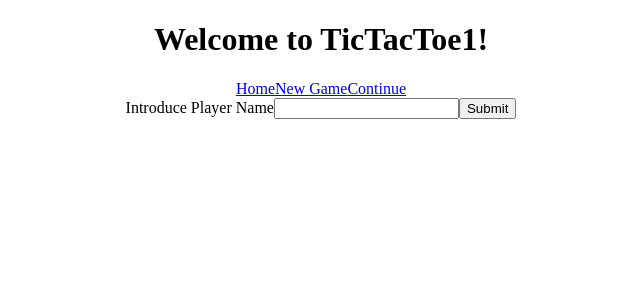
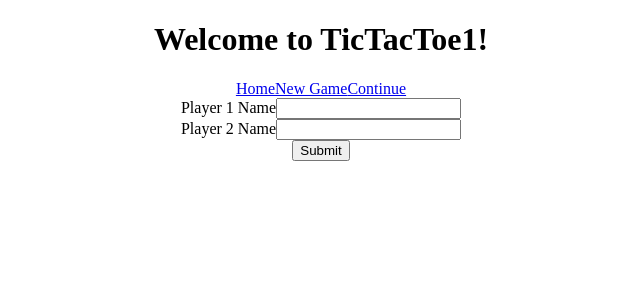
Before and after one commit to rdab/TicTacToe, an Angular app: page /new in a window 1280 px wide. Shown: the top 300 px of the page, without its empty margins (319-959 px from the left). Built offline with nearby package versions, Linux system fonts and the light colour scheme.

Commit message:
Add input for player 2

```diff
--- a/src/app/game/game/game.component.html
+++ b/src/app/game/game/game.component.html
@@ -2,8 +2,14 @@
 <div *ngIf="_status == 'success'">
 
     <form *ngIf="(_stateService.state$ | async).playerName == ''">
-        <label>Introduce Player Name</label>
-        <input [(ngModel)]="_playerName" name='playerName' type="text" />
+        <div>
+            <label>Player 1 Name</label>
+            <input [(ngModel)]="_playerName" name='player1' type="text" />
+        </div>
+        <div>
+            <label>Player 2 Name</label>
+            <input [(ngModel)]="_playerName" name='player2' type="text" />
+        </div>
         <button (click)="_handleSubmitClick()" type="submit">
             Submit
         </button>
--- a/src/app/game/game/game.component.ts
+++ b/src/app/game/game/game.component.ts
@@ -12,7 +12,8 @@ import { MyhttpService } from "../../myhttp.service";
 export class GameComponent implements OnInit {
 
   private _status: string = 'fetching';
-  private _playerName: string = '';
+  private _player1: string = '';
+  private _player2: string = '';
   private _stateService: StateService;
 
   constructor(route: ActivatedRoute, stateService: StateService, myHttpService: MyhttpService) {
@@ -31,7 +32,7 @@ export class GameComponent implements OnInit {
   }
 
   _handleSubmitClick(){
-    this._stateService.state.playerName = this._playerName
+    this._stateService.state.playerName = this._player1
   }
   ngOnInit() {
   }
```
